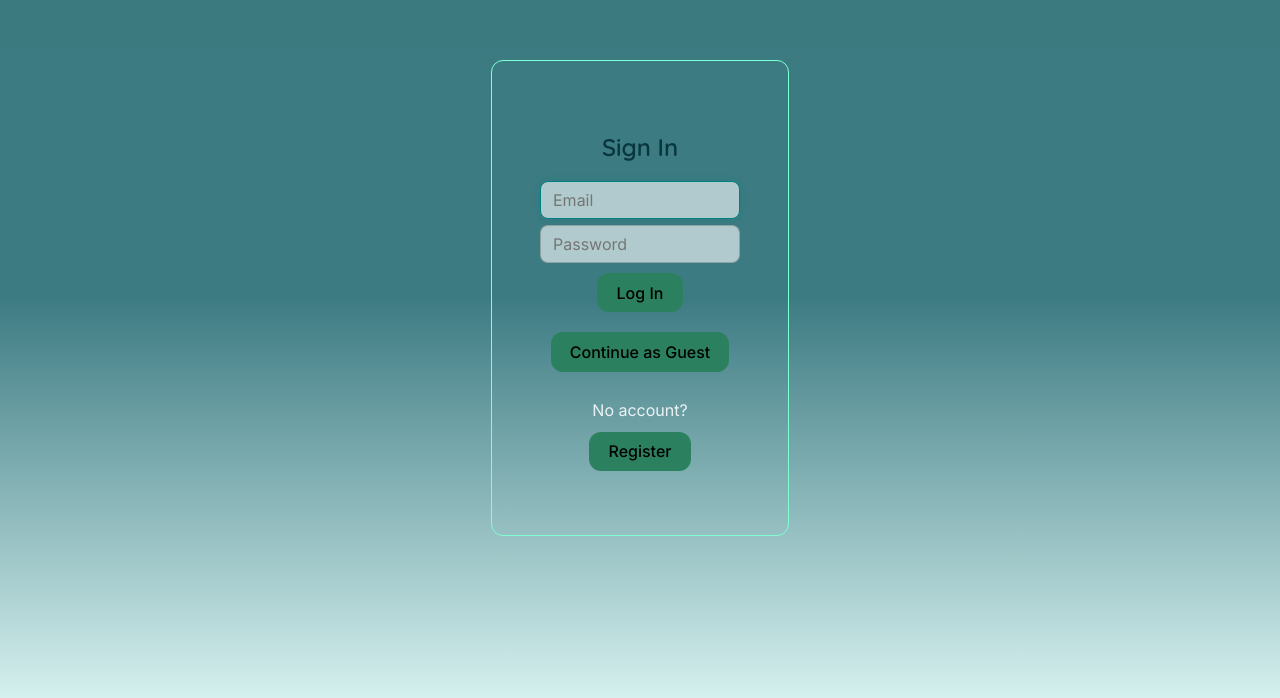
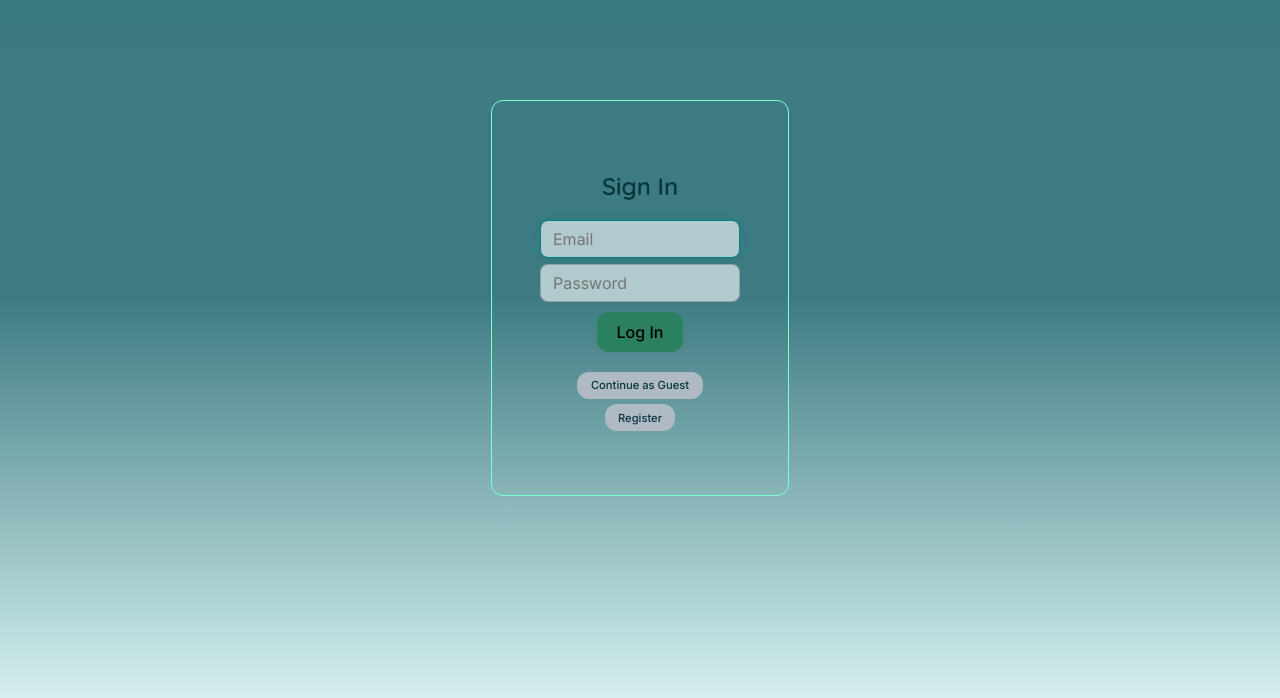
Before and after one commit to AlenaB-dev/ToDoApp, a React (Vite) app in the folder my-app/: page / in a window 1280 px wide. Shown: the part 102-800 px from the top of the page. Built offline with nearby package versions, Linux system fonts and the light colour scheme.

Commit message:
style: corrected style in sign in form

```diff
--- a/my-app/src/components/Todos/SignInForm.jsx
+++ b/my-app/src/components/Todos/SignInForm.jsx
@@ -101,8 +101,8 @@ export default function SignInForm({ onSignIn }) {
 
         <div className={signInStyle.switchMode}>
           {mode === "login" ? (
-            <p>
-              No account?{""}
+            <p className={signInStyle.toggle}>
+              {/* No account?{""} */}
               <button
                 type="button"
                 onClick={() => setMode("register")}
--- a/my-app/src/components/Todos/SignInForm.module.css
+++ b/my-app/src/components/Todos/SignInForm.module.css
@@ -20,3 +20,18 @@
   transition: all 0.2s ease-in-out;
   color: #08363d;
 }
+.signInBtn {
+  margin-bottom: 20px;
+}
+
+.toggle {
+  margin-top: 5px;
+}
+
+.guestBtn,
+.switchBtn {
+  font-size: 0.7rem;
+  margin: 0 auto;
+  background-color: #b0bac4;
+  color: #08363d;
+}
```
